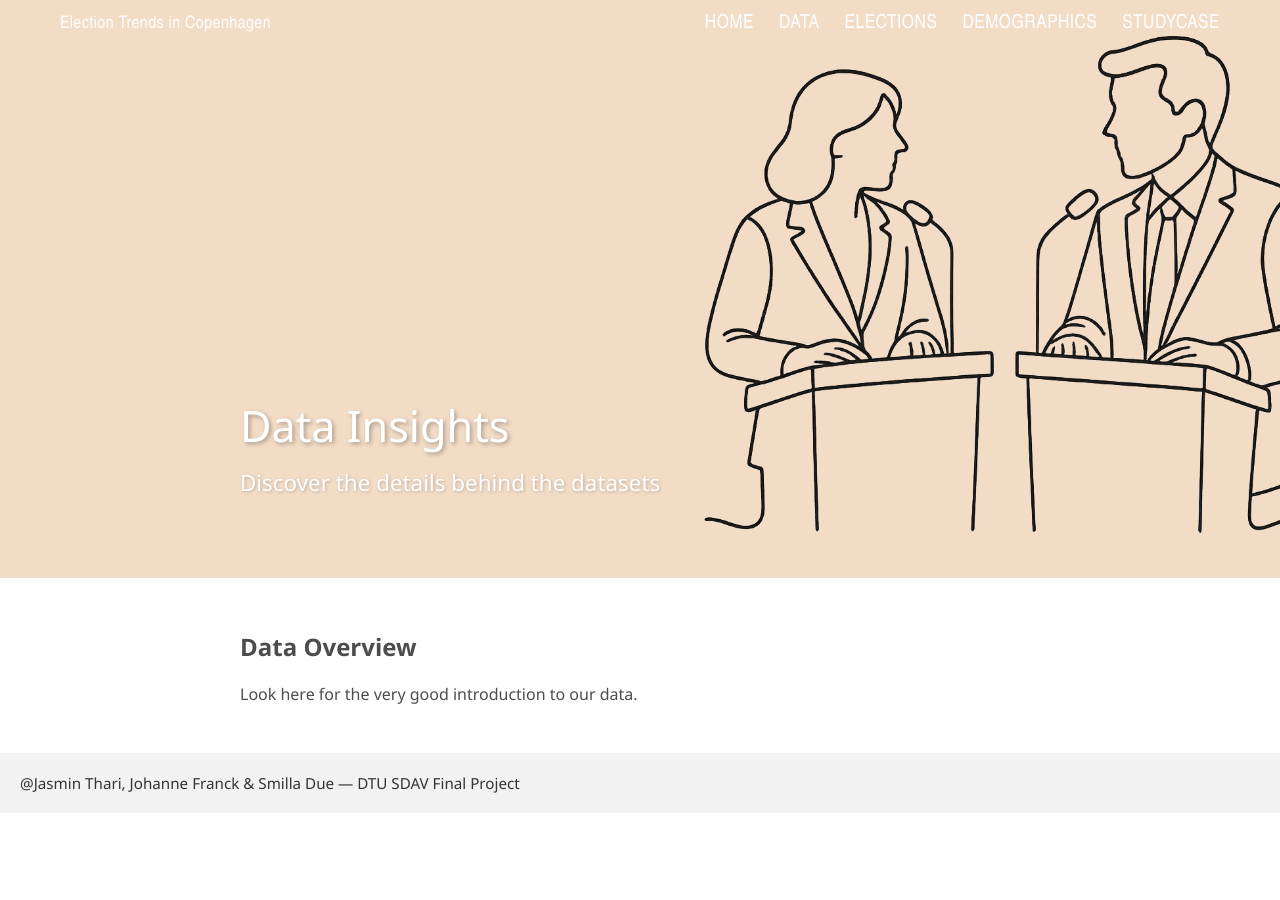
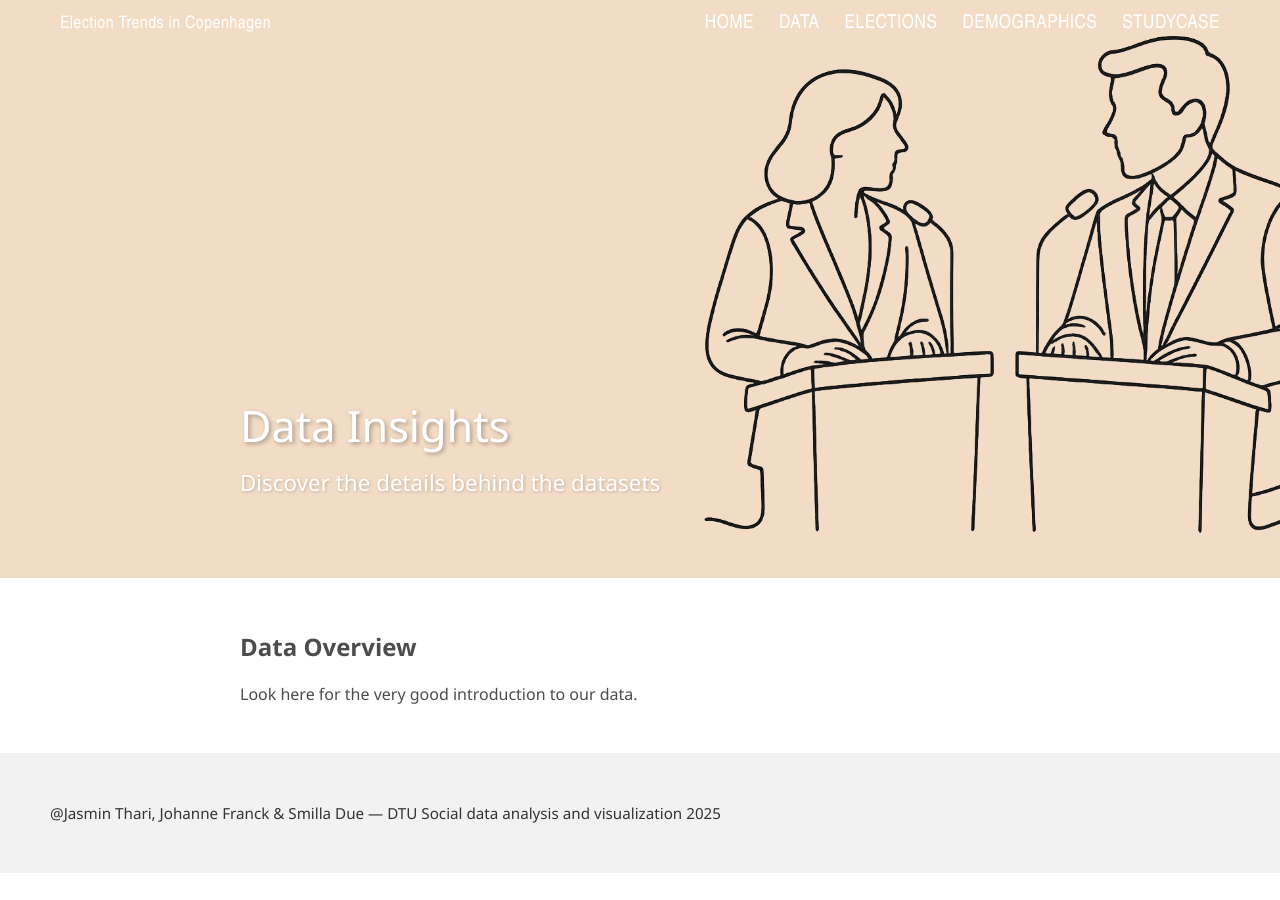
Before and after one commit to johannefranck/johannefranck.github.io, a Jekyll site: the page built from data.markdown, in a window 1280 px wide. Built offline with Jekyll 4.4.1, drawn with Linux system fonts in a browser that asks for light colours.

Commit message:
updated the footer of the website

```diff
--- a/_layouts/custom_home.html
+++ b/_layouts/custom_home.html
@@ -209,8 +209,8 @@
     {{ content }}
   </div>
 
-  <footer style="background: #f2f2f2; text-align: left; padding: 20px; font-size: 0.95em; color: #333;">
-    @Jasmin Thari, Johanne Franck & Smilla Due &mdash; DTU SDAV Final Project<br>
+  <footer style="background: #f2f2f2; text-align: left; padding: 50px; font-size: 0.95em; color: #333;">
+    @Jasmin Thari, Johanne Franck & Smilla Due &mdash; DTU Social data analysis and visualization 2025 <br>
   </footer>
 </body>
 </html>
```
Also changed, not shown: 6 other files.
